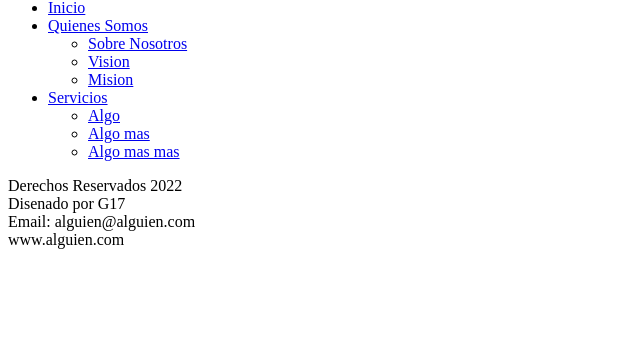
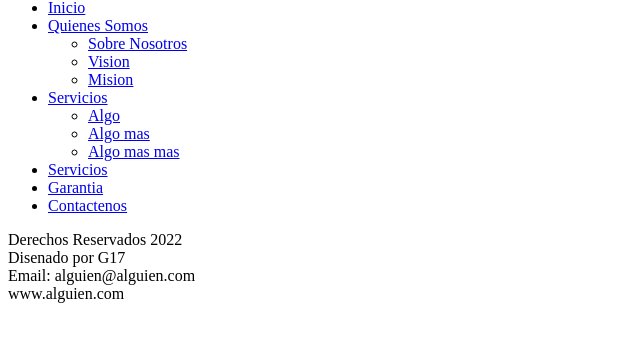
Before and after one commit to pasal19/fullg17, a plain HTML site: page index.html in a window 1280 px wide. Shown: the part 119-460 px from the top of the page, without its empty margins (0-640 px from the left). Drawn offline with Linux system fonts and the light colour scheme.

Commit message:
se completo el menu horizontal

```diff
--- a/index.html
+++ b/index.html
@@ -29,6 +29,10 @@
                     <li><a href="#">Algo mas</a></li>
                     <li><a href="#">Algo mas mas</a></li>
                 </ul>
+
+                <li><a href="#">Servicios</a></li>
+                <li><a href="#">Garantia</a></li>
+                <li><a href="#">Contactenos</a></li>
         </ul>
     </nav>
 
```
Also changed, not shown: 1 other file.
